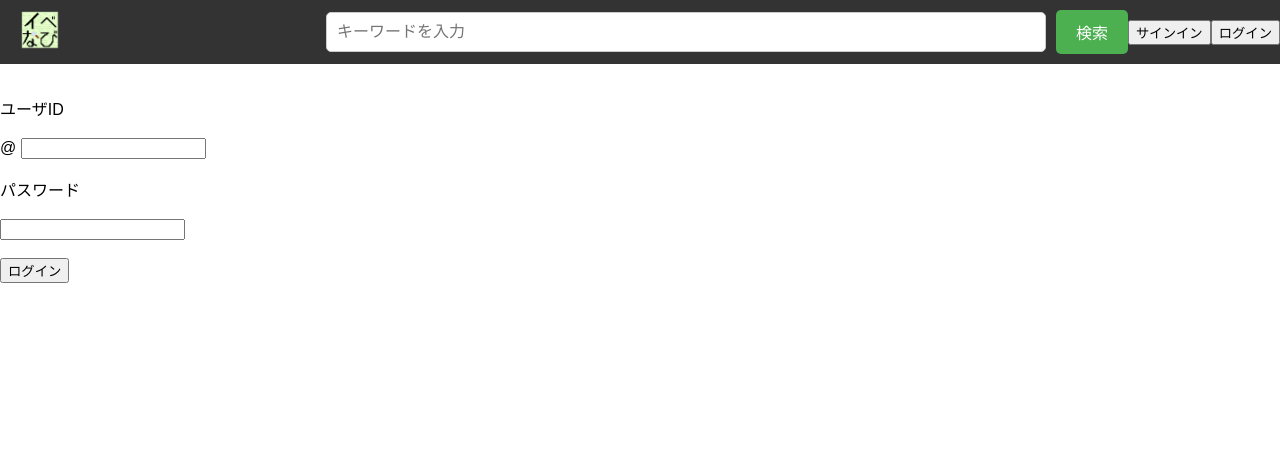
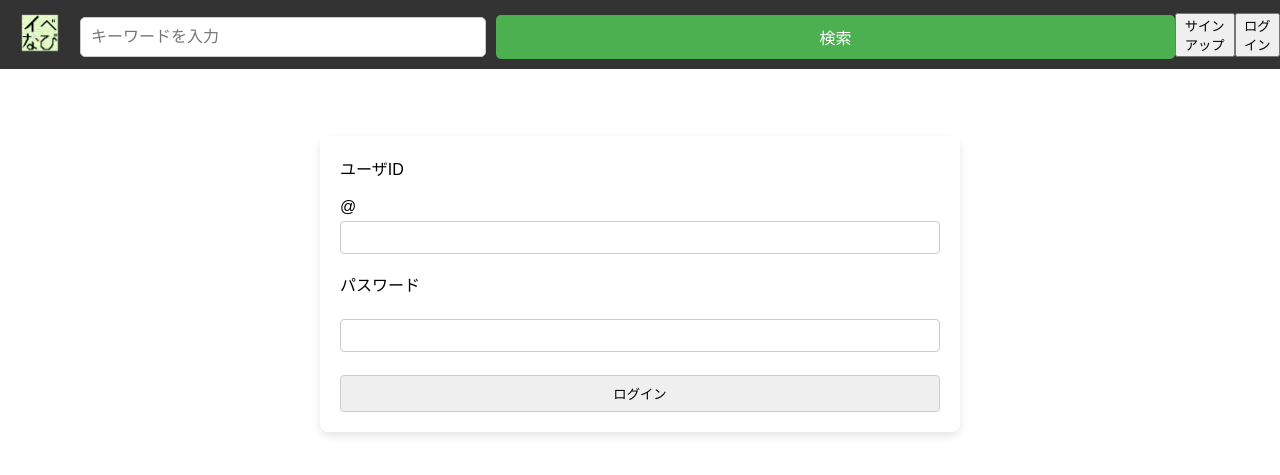
Before and after one commit to ponchannnn/IbeNavi, a PHP site: page /login/login in a window 1280 px wide. Shown: the top 475 px of the page. Run offline with PHP 8.4, Linux system fonts and the light colour scheme; data that the repository does not hold is empty.

Commit message:
Searching Bug Fix
検索のバグを修正

```diff
--- a/src/header/header.css
+++ b/src/header/header.css
@@ -1,4 +1,4 @@
-.header {
+.sHeader {
     background-color: #333;
     color: #fff;
     padding: 10px 0;
@@ -10,35 +10,35 @@
     justify-content: space-between;
     transition: background-color 0.3s, padding 0.3s;
 }
-.header img {
+.sHeader img {
     margin-left: 20px;
     height: 40px;
     transition: height 0.3s;
 }
-.nav {
+.sNav {
     display: flex;
     align-items: center;
     margin-left: 20px;
 }
-.nav a {
+.sNav a {
     color: white;
     text-decoration: none;
     padding: 0 15px;
     font-size: 16px;
 }
-.nav a:hover {
+.sNav a:hover {
     text-decoration: underline;
 }
-.search-container {
+.sHeader-search-container {
     flex: 1;
     text-align: right;
 }
-.search-container form {
+.sHeader-search-container form {
     display: flex;
     justify-content: flex-end;
     align-items: center;
 }
-.search-container input[type=text] {
+.sHeader-search-container input[type=text] {
     width: 60%;
     padding: 10px;
     border: 1px solid #ccc;
@@ -46,7 +46,7 @@
     font-size: 16px;
     box-sizing: border-box;
 }
-.search-container input[type=submit] {
+.sHeader-search-container input[type=submit] {
     background-color: #4CAF50;
     color: white;
     padding: 10px 20px;
@@ -56,7 +56,7 @@
     font-size: 16px;
     margin-left: 10px;
 }
-.search-container input[type=submit]:hover {
+.sHeader-search-container input[type=submit]:hover {
     background-color: #45a049;
 }
 
@@ -71,20 +71,20 @@ body {
     padding: 20px;
 }
 
-.header.scrolled {
+.sHeader.scrolled {
     background-color: rgb(113, 113, 113);
     padding: 5px 0;
 }
 
-.header.scrolled img {
+.sHeader.scrolled img {
     height: 30px;
 }
 
-.header a {
+.sHeader a {
     color: inherit;
     text-decoration: none;
 }
 
-.header a:visited{
+.sHeader a:visited{
     color: inherit;
 }
--- a/src/header/header.php
+++ b/src/header/header.php
@@ -8,9 +8,9 @@ $is_logged_in = $logged->is_logged_in();
 <link rel="stylesheet" href="/header/header.css">
 <script src="https://code.jquery.com/jquery-3.6.0.min.js"></script>
 <script src="/header/header.js"></script>
-<div class="header">
+<div class="sHeader">
         <a href="/show_event/show_event"><img src="/header/blob.png" alt="Logo"></a>
-        <div class="nav">
+        <div class="sNav">
             <?php
             if ($is_logged_in){ // ログイン中
                 if ($logged->isOrganizer()) {
@@ -23,7 +23,7 @@ $is_logged_in = $logged->is_logged_in();
             }
             ?>
         </div>
-        <div class="search-container">
+        <div class="sHeader-search-container">
             <form action="" method="GET">
                 <input type="text" placeholder="キーワードを入力">
                 <input type="submit" value="検索">
@@ -34,7 +34,7 @@ $is_logged_in = $logged->is_logged_in();
                     EOF;
                 } else {    // ログアウト中
                     echo <<< EOF
-                    <button><a href='/create_account/create_account'>サインイン</a></button>
+                    <button><a href='/create_account/create_account'>サインアップ</a></button>
                     <button><a href='/login/login'>ログイン</a></button>
                     EOF;
                 }
--- /dev/null
+++ b/src/login/login.css
@@ -0,0 +1,40 @@
+.tab {
+    background-color: white;
+    max-width: 600px;
+    margin: 40px auto;
+    padding: 20px;
+    border: none;
+    box-shadow: 0 4px 8px rgba(0,0,0,0.1);
+    border-radius: 8px;
+}
+
+.user-id-container label,
+.input-group {
+    display: block;
+    margin-bottom: 10px;
+}
+
+.input-group {
+    display: flex;
+    align-items: center;
+}
+
+.input-prefix {
+    padding: 8px 10px;
+    background-color: #ccc;
+    border: 1px solid #ccc;
+    border-radius: 4px 0 0 4px;
+    margin-right: -1px;
+}
+
+input[type="text"],
+input[type="password"],
+input[type="submit"] {
+    width: 100%;
+    padding: 8px 10px;
+    margin-top: 5px;
+    border: 1px solid #ccc;
+    border-radius: 4px;
+    box-sizing: border-box;
+    transition: border-color 0.3s;
+}
--- a/src/login/login.php
+++ b/src/login/login.php
@@ -4,6 +4,7 @@
     <meta charset="UTF-8">
     <meta name="viewport" content="width=device-width, initial-scale=1.0">
     <title>アカウント情報</title>
+    <link rel="stylesheet" href="login.css">
 </head>
 <body>
     <?php include("../header/header.php"); ?>
--- a/src/show_event/infScroll.js
+++ b/src/show_event/infScroll.js
@@ -51,7 +51,8 @@ $("#sort").on("change", () => {
         datatype: "json",
         url: "event_contents",
         data:{ count : count,
-            sort : sort
+            sort : sort,
+            q : q
         }})
         .done(function(data){
             $('#loading').css("display", "none");
@@ -101,6 +102,7 @@ $("#sort").on("change", () => {
         data:{ count : count,
             accountId : accountId,
             sort : sort,
+            q : q
         }})
         .done(function(data){
             $('#loading .loading').remove();
@@ -160,6 +162,7 @@ $("#sort").on("change", () => {
         data:{ count : count,
             accountId : accountId,
             sort : sort,
+            q : q
         }})
         .done(function(data){
             $('#loading .loading').remove();
--- a/src/show_event/my_event.php
+++ b/src/show_event/my_event.php
@@ -59,6 +59,7 @@ if(!isset($_GET["q"])) {
         <div class="event-container">
             <!-- 無限スクロールで読み込む -->
             <!-- jQuery読み込み -->
+            <script>const q = "<?php if(!empty($_GET["q"])) echo $_GET["q"]; else echo "null"; ?>";</script>
             <script type="text/javascript">accountId = "<?php echo $accountid; ?>"</script>
             <script src="https://code.jquery.com/jquery-3.6.0.min.js"></script>
             <script type="text/javascript" src="infScroll.js"></script>
--- a/src/show_event/show_event.php
+++ b/src/show_event/show_event.php
@@ -20,7 +20,7 @@ $event_num = 0;
         </div>
         <div class="search-container">
             <form method="GET">
-                <input type="text" name="q" placeholder="キーワードを入力" value= <?php if(!empty($q)) echo $q; ?>>
+                <input type="text" name="q" placeholder="キーワードを入力" value= <?php if(!empty($_GET["q"])) echo $_GET["q"]; ?>>
                 <input type="submit" value="検索">
             </form>
             <div class="sort-container">
@@ -40,6 +40,7 @@ $event_num = 0;
                 <div id="infinite-content"></div>
                 <!-- 無限スクロールで読み込む -->
                 <!-- jQuery読み込み -->
+                <script>const q = "<?php if(!empty($_GET["q"])) echo $_GET["q"]; else echo "null"; ?>";</script>
                 <script src="https://code.jquery.com/jquery-3.6.0.min.js"></script>
                 <script type="text/javascript" src="infScroll.js"></script>
                 <script src="https://code.jquery.com/jquery-3.4.1.min.js" integrity="sha256-CSXorXvZcTkaix6Yvo6HppcZGetbYMGWSFlBw8HfCJo=" crossorigin="anonymous"></script>
```
Also changed, not shown: src/show_event/event_contents.php (+24 -2 lines).
